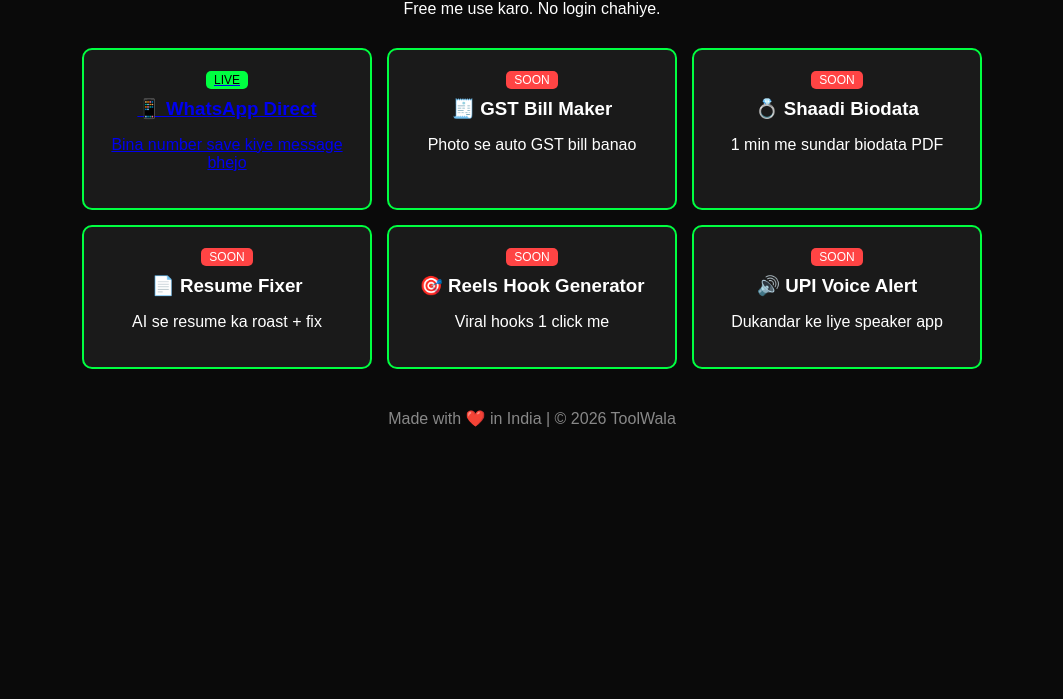
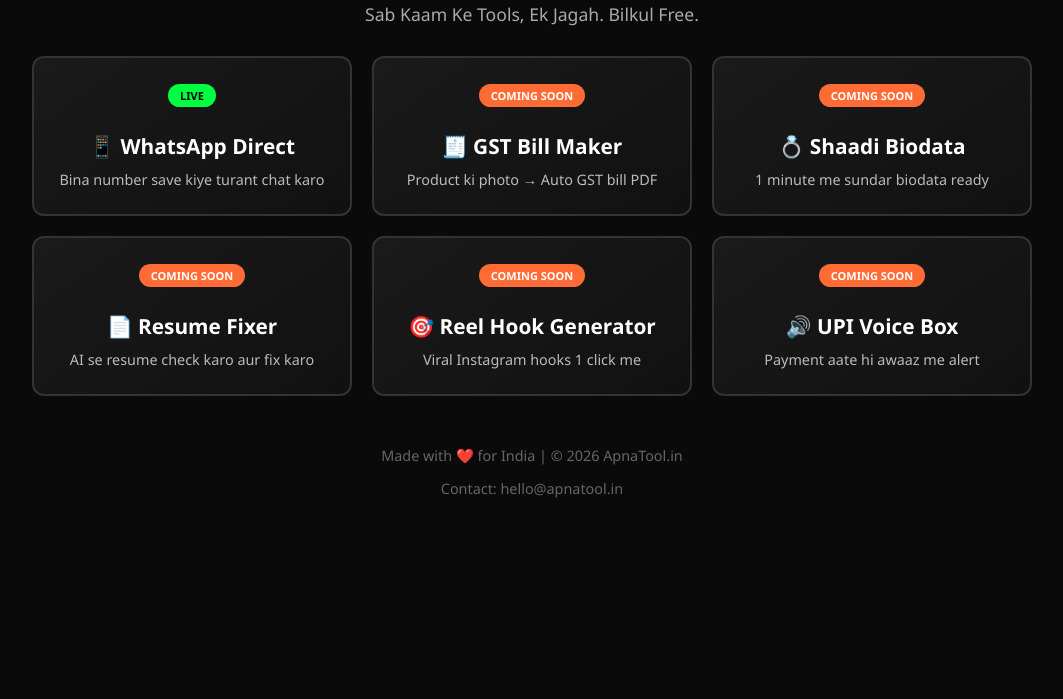
Before and after one commit to mincraftashish-dev/yodha-wa, a website: page index.html in a window 1280 px wide. Shown: the part 101-800 px from the top of the page, without its empty margins (108-1171 px from the left). Drawn offline with Linux system fonts and the light colour scheme.

Commit message:
Launched ApnaTool Hub

```diff
--- a/index.html
+++ b/index.html
@@ -3,61 +3,71 @@
 <head>
     <meta charset="UTF-8">
     <meta name="viewport" content="width=device-width, initial-scale=1.0">
-    <title>ToolWala - India Ke Free Online Tools</title>
-    <meta name="description" content="GST Bill, Shaadi Biodata, Resume Fixer, WhatsApp Direct Chat - Sab free tools ek jagah">
+    <title>ApnaTool - India Ke Free Online Tools</title>
+    <meta name="description" content="GST Bill, Shaadi Biodata, Resume Fixer, WhatsApp Direct - Sab free tools ApnaTool pe">
     <style>
-        body { font-family: Arial; background: #0a0a0a; color: #fff; margin: 0; padding: 20px; }
-        h1 { text-align: center; color: #00FF41; }
-        .grid { display: grid; grid-template-columns: repeat(auto-fit, minmax(250px, 1fr)); gap: 15px; max-width: 900px; margin: 30px auto; }
-        .tool { background: #1a1a1a; border: 2px solid #00FF41; border-radius: 10px; padding: 20px; text-align: center; cursor: pointer; transition: 0.3s; }
-        .tool:hover { background: #00FF41; color: #000; transform: scale(1.05); }
-        .tool h3 { margin: 10px 0; }
-        .badge { background: #ff4444; color: white; padding: 2px 8px; border-radius: 5px; font-size: 12px; }
+        body { font-family: 'Segoe UI', Arial; background: #0a0a0a; color: #fff; margin: 0; padding: 20px; }
+        .header { text-align: center; margin-bottom: 30px; }
+        h1 { color: #FF6B35; font-size: 2.5rem; margin: 10px 0; }
+        .tagline { color: #aaa; font-size: 1.1rem; }
+        .grid { display: grid; grid-template-columns: repeat(auto-fit, minmax(280px, 1fr)); gap: 20px; max-width: 1000px; margin: 0 auto; }
+        .tool { background: linear-gradient(145deg, #1a1a1a, #111); border: 2px solid #333; border-radius: 12px; padding: 25px; text-align: center; cursor: pointer; transition: 0.3s; text-decoration: none; color: white; }
+        .tool:hover { border-color: #FF6B35; transform: translateY(-5px); box-shadow: 0 10px 20px rgba(255,107,53,0.2); }
+        .tool h3 { margin: 15px 0 10px; font-size: 1.3rem; }
+        .tool p { color: #bbb; font-size: 0.9rem; margin: 0; }
+        .badge { display: inline-block; padding: 4px 12px; border-radius: 20px; font-size: 11px; font-weight: bold; margin-bottom: 10px; }
         .live { background: #00FF41; color: #000; }
+        .soon { background: #FF6B35; color: #fff; }
+        .footer { text-align: center; margin-top: 50px; color: #666; font-size: 0.9rem; }
     </style>
 </head>
 <body>
-    <h1>⚡ ToolWala - Sab Tools Ek Jagah</h1>
-    <p style="text-align:center">Free me use karo. No login chahiye.</p>
+    <div class="header">
+        <h1>⚡ ApnaTool</h1>
+        <p class="tagline">Sab Kaam Ke Tools, Ek Jagah. Bilkul Free.</p>
+    </div>
 
     <div class="grid">
         <a href="/whatsapp.html" class="tool">
             <span class="badge live">LIVE</span>
             <h3>📱 WhatsApp Direct</h3>
-            <p>Bina number save kiye message bhejo</p>
+            <p>Bina number save kiye turant chat karo</p>
         </a>
 
-        <div class="tool" onclick="alert('2 din me aa raha hai!')">
-            <span class="badge">SOON</span>
+        <div class="tool" onclick="alert('ApnaTool Team: GST Bill Maker 48 ghante me live hoga!')">
+            <span class="badge soon">COMING SOON</span>
             <h3>🧾 GST Bill Maker</h3>
-            <p>Photo se auto GST bill banao</p>
+            <p>Product ki photo → Auto GST bill PDF</p>
         </div>
 
-        <div class="tool" onclick="alert('3 din me aa raha hai!')">
-            <span class="badge">SOON</span>
+        <div class="tool" onclick="alert('ApnaTool Team: Shaadi Biodata tool is hafte aa raha!')">
+            <span class="badge soon">COMING SOON</span>
             <h3>💍 Shaadi Biodata</h3>
-            <p>1 min me sundar biodata PDF</p>
+            <p>1 minute me sundar biodata ready</p>
         </div>
 
-        <div class="tool" onclick="alert('Jaldi aa raha hai!')">
-            <span class="badge">SOON</span>
+        <div class="tool" onclick="alert('Jaldi launch hoga bhai!')">
+            <span class="badge soon">COMING SOON</span>
             <h3>📄 Resume Fixer</h3>
-            <p>AI se resume ka roast + fix</p>
+            <p>AI se resume check karo aur fix karo</p>
         </div>
 
-        <div class="tool" onclick="alert('Jaldi aa raha hai!')">
-            <span class="badge">SOON</span>
-            <h3>🎯 Reels Hook Generator</h3>
-            <p>Viral hooks 1 click me</p>
+        <div class="tool" onclick="alert('Creators ke liye khas!')">
+            <span class="badge soon">COMING SOON</span>
+            <h3>🎯 Reel Hook Generator</h3>
+            <p>Viral Instagram hooks 1 click me</p>
         </div>
 
-        <div class="tool" onclick="alert('Jaldi aa raha hai!')">
-            <span class="badge">SOON</span>
-            <h3>🔊 UPI Voice Alert</h3>
-            <p>Dukandar ke liye speaker app</p>
+        <div class="tool" onclick="alert('Dukandaro ka dost!')">
+            <span class="badge soon">COMING SOON</span>
+            <h3>🔊 UPI Voice Box</h3>
+            <p>Payment aate hi awaaz me alert</p>
         </div>
     </div>
 
-    <p style="text-align:center; margin-top:40px; color:#888">Made with ❤️ in India | © 2026 ToolWala</p>
+    <div class="footer">
+        <p>Made with ❤️ for India | © 2026 ApnaTool.in</p>
+        <p>Contact: hello@apnatool.in</p>
+    </div>
 </body>
 </html>
```
